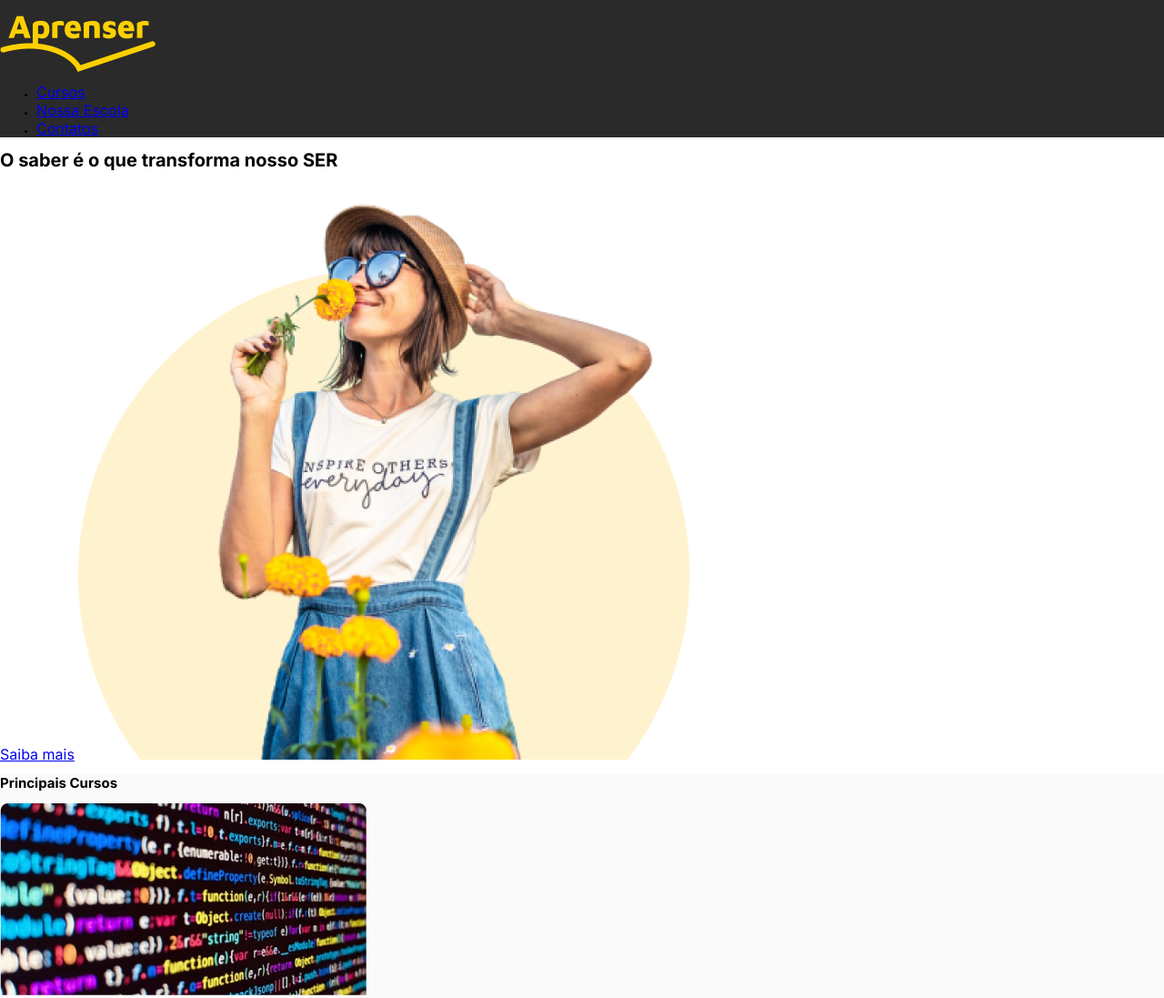
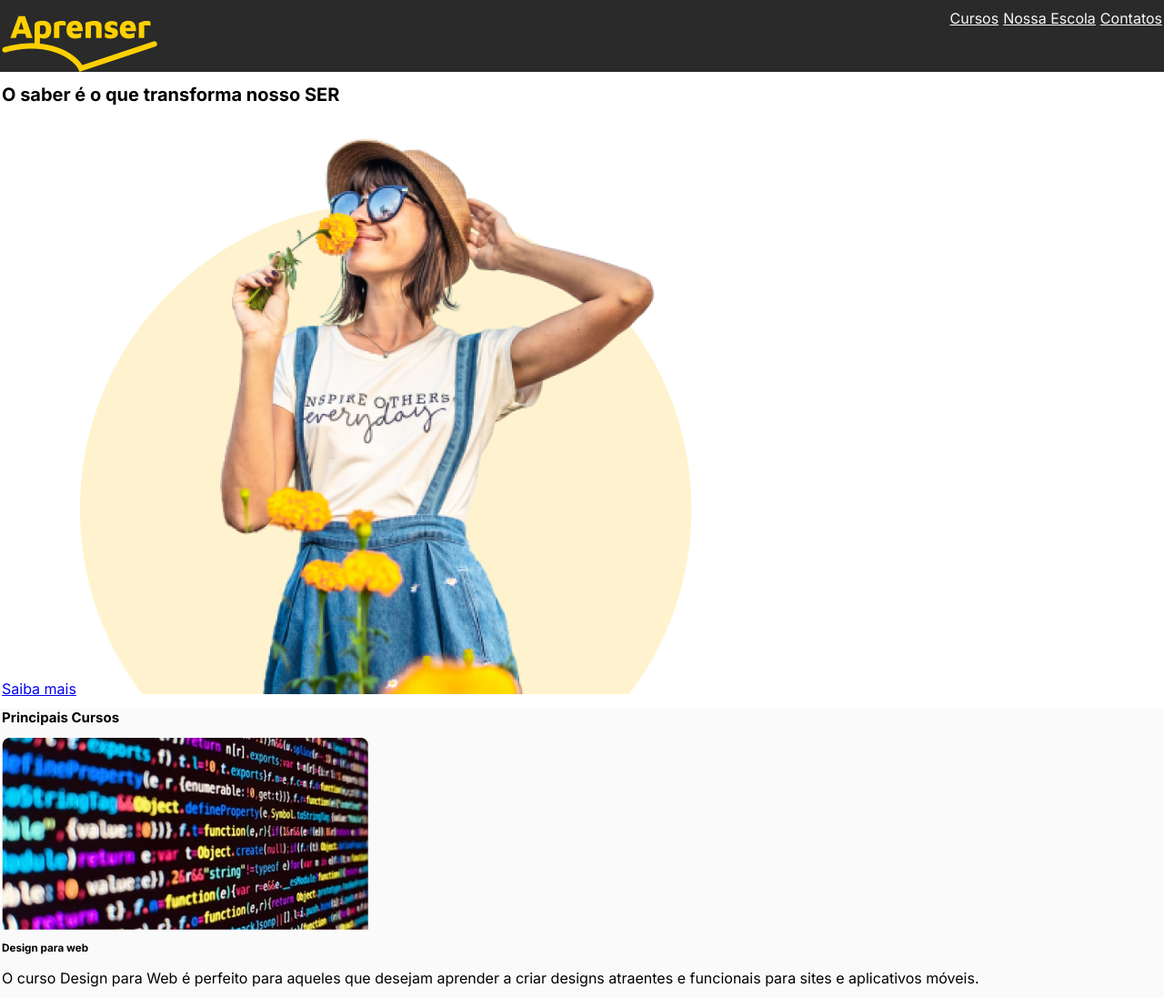
Before and after one commit to jeansillva/ProjetoAprenser, a plain HTML site: page index.html in a window 1280 px wide. Shown: the top 1097 px of the page at 91% size. Drawn offline with Linux system fonts and the light colour scheme.

Commit message:
Estilizaçao do Header e centralização da página

```diff
--- a/css/estilo.css
+++ b/css/estilo.css
@@ -13,18 +13,40 @@ p, a{
     font-size: 1.6rem;
 }
 
+nav a{
+    color: inherit; /* Vai herdar a cor do elemento pai*/
+}
+
 .upper{
     text-transform: uppercase;
 }
 
 .wrapperContainer-dark{
     background-color: #2a2a2a;
+    color:#fafafa
 }
 
 .wrapperContainer-dark2{
     background-color: #003464;
+    color: #fafafa;
 }
 
 .wrapperContainer-light{
     background-color: #fafafa;
 }
+
+.container{
+    max-width: 127.6rem;
+    margin: auto;
+}
+
+.header{
+    display: flex;
+    justify-content: space-between;
+}
+
+.header_nav ul{
+    list-style-type: none;
+    display: flex;
+    gap: .5rem;
+}
```
Also changed, not shown: index.html (+2 -0 lines).
